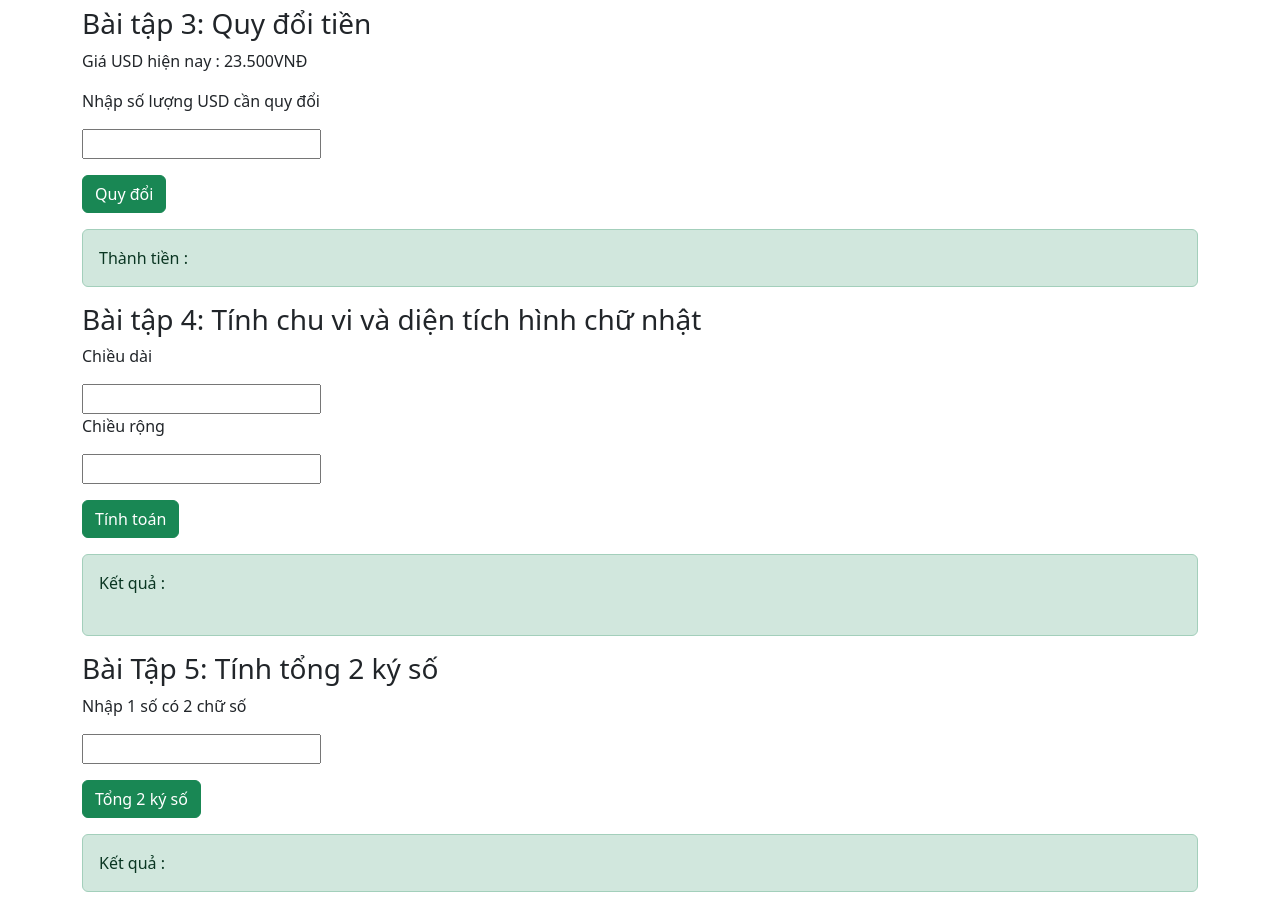
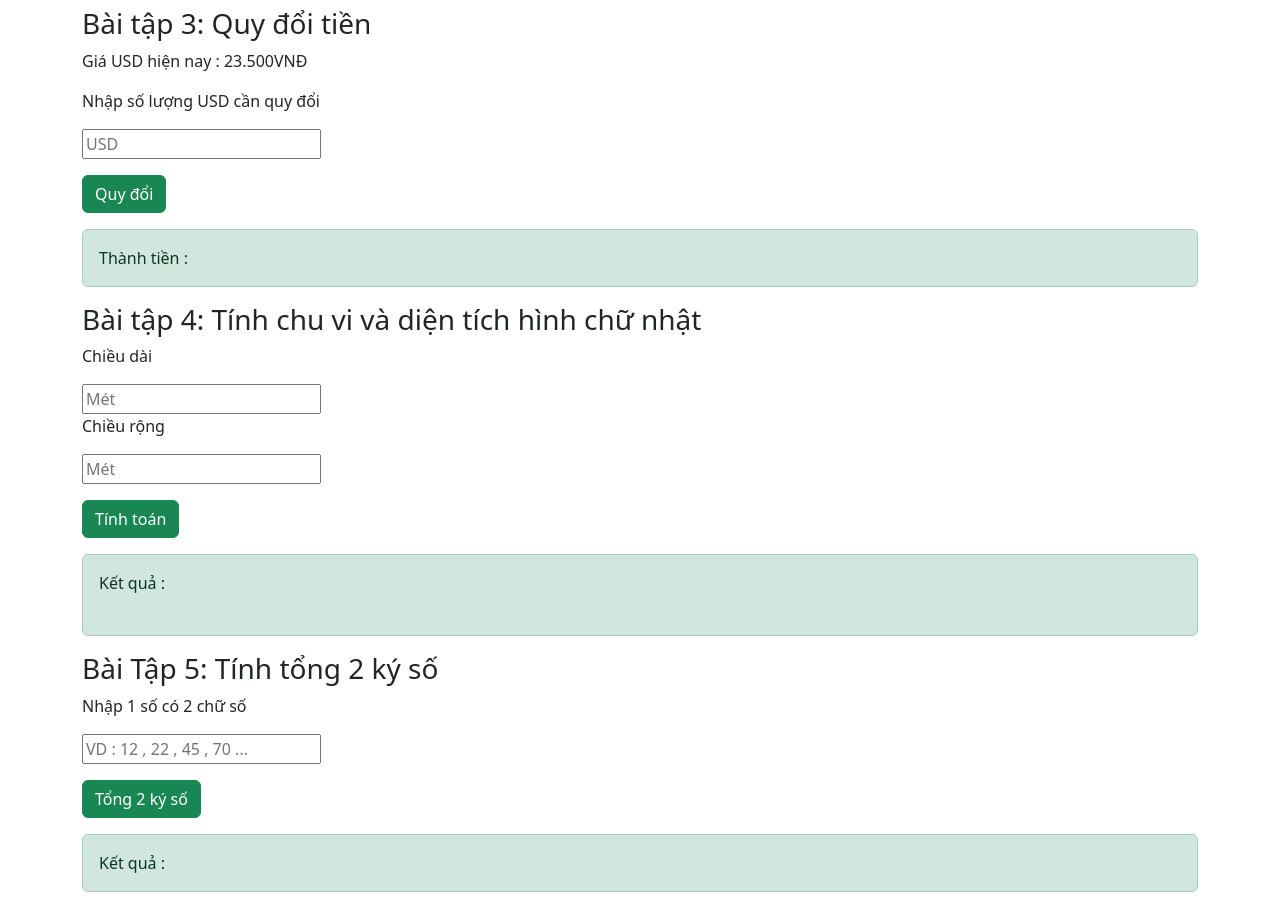
Before and after one commit to ThoaiNguyen2205/BC43_NguyenDinhThoai_BaiTapJs1, a plain HTML site: page index.html in a window 1280 px wide. Shown: the part 840-1748 px from the top of the page. Drawn offline with nearby package versions, Linux system fonts and the light colour scheme.

Commit message:
commit_v2

```diff
--- a/index.html
+++ b/index.html
@@ -20,7 +20,7 @@
       </div>
       <div class="form-group">
         <p>Nhập số ngày làm việc</p>
-        <input id="soNgayLam" />
+        <input id="soNgayLam" placeholder="10 , 20 , 26 ..." type="number" />
       </div>
       <br />
       <button
@@ -40,29 +40,29 @@
       <h3>Bài tập 2: Tính giá trị trung bình</h3>
       <div class="form-group">
         <p>Nhập số thực 1</p>
-        <input id="soThuc1" />
+        <input type="number" id="soThuc1" />
       </div>
       <div class="form-group">
         <p>Nhập số thực 2</p>
-        <input id="soThuc2" />
+        <input type="number" id="soThuc2" />
       </div>
       <div class="form-group">
         <p>Nhập số thực 3</p>
-        <input id="soThuc3" />
+        <input type="number" id="soThuc3" />
       </div>
       <div class="form-group">
         <p>Nhập số thực 4</p>
-        <input id="soThuc4" />
+        <input type="number" id="soThuc4" />
       </div>
       <div class="form-group">
         <p>Nhập số thực 5</p>
-        <input id="soThuc5" />
+        <input type="number" id="soThuc5" />
       </div>
       <button class="btn btn-success my-3" onclick="trungBinh()">
         Giá trị trung Bình
       </button>
       <div class="alert alert-success">
-        Kết quả :<span id="giaTriTrungBinh"></span>
+        Kết quả : <span id="giaTriTrungBinh"></span>
       </div>
     </div>
     <div class="form-group container">
@@ -72,7 +72,7 @@
       </div>
       <div class="form-group">
         <p>Nhập số lượng USD cần quy đổi</p>
-        <input id="soLuongUSD" />
+        <input type="number" placeholder="USD" id="soLuongUSD" />
       </div>
       <div class="form-group">
         <button
@@ -91,11 +91,11 @@
       <h3>Bài tập 4: Tính chu vi và diện tích hình chữ nhật</h3>
       <div class="form-group">
         <p>Chiều dài</p>
-        <input id="chieuDai" />
+        <input type="number" placeholder="Mét" id="chieuDai" />
       </div>
       <div class="form-group">
         <p>Chiều rộng</p>
-        <input id="chieuRong" />
+        <input type="number" placeholder="Mét" id="chieuRong" />
       </div>
       <div class="form-group">
         <button
@@ -116,7 +116,11 @@
       <h3>Bài Tập 5: Tính tổng 2 ký số</h3>
       <div class="form-group">
         <p>Nhập 1 số có 2 chữ số</p>
-        <input id="soCanNhap" />
+        <input
+          type="number"
+          placeholder="VD : 12 , 22 , 45 , 70 ..."
+          id="soCanNhap"
+        />
       </div>
       <div class="form-group">
         <button
--- a/js/index.js
+++ b/js/index.js
@@ -71,8 +71,8 @@ function tinhChuViDienTich(){
     //Process:
     chuVi = (chieuDai + chieuRong) *2;
     dienTich = chieuDai * chieuRong ;
-    document.getElementById('chuVi').innerHTML='Chu Vi : ' +chuVi;
-    document.getElementById('dienTich').innerHTML ='Diện Tích : ' + dienTich;
+    document.getElementById('chuVi').innerHTML='Chu Vi : ' +chuVi + ' Mét';
+    document.getElementById('dienTich').innerHTML ='Diện Tích : ' + dienTich + ' M2';
 }
 
 // Bài tập 5: Tính tổng 2 ký số của số cần nhập
```
